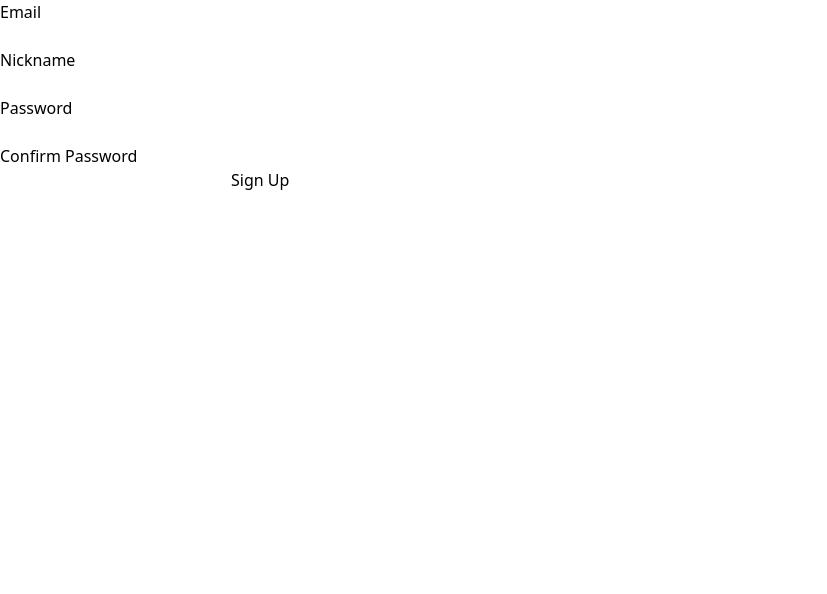
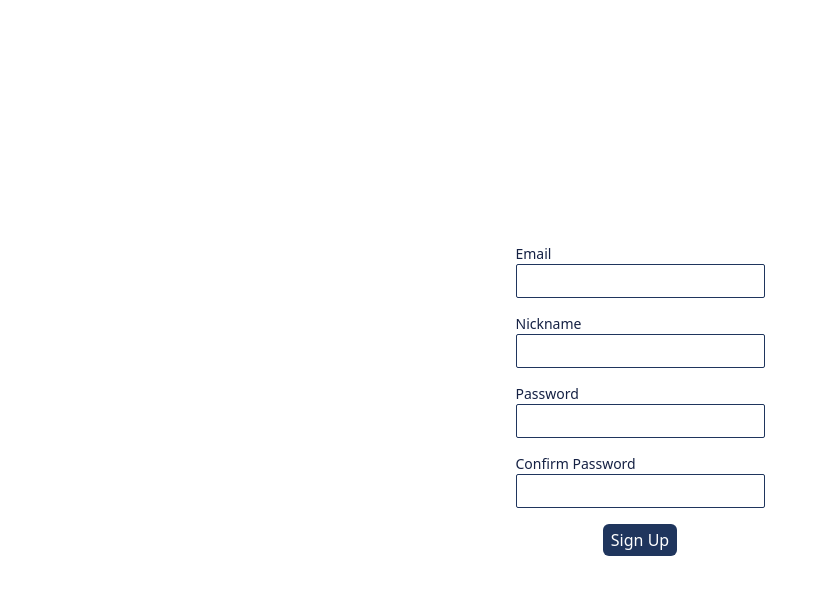
Before and after one commit to Raina-Moon/korip-web, a Next.js app: page /signup/email-verified in a window 1280 px wide. Shown: the top 594 px of the page, without its empty margins (0-827 px from the left). Built offline with nearby package versions, Linux system fonts and the light colour scheme; no server answers.

Commit message:
💄ui: enhance EmailVerifPage layout with improved styling and structure

```diff
--- a/src/app/signup/email-verified/page.tsx
+++ b/src/app/signup/email-verified/page.tsx
@@ -27,21 +27,51 @@ const EmailVerifPage = () => {
       alert("Sign up failed. Please try again.");
     }
   };
+
   return (
-    <div>
-      <p>Email</p>
-      <input value={email} onChange={(e) => setEmail(e.target.value)} />
-      <p>Nickname</p>
-      <input value={nickname} onChange={(e) => setNickname(e.target.value)} />
-      <p>Password</p>
-      <input value={password} onChange={(e) => setPassword(e.target.value)} />
-      <p>Confirm Password</p>
-      <input
-        value={confirmPassword}
-        onChange={(e) => setConfirmPassword(e.target.value)}
-      />
+    <div className="flex flex-col items-center justify-center h-screen gap-4">
+      <div className="flex flex-col gap-4">
+        <div>
+          <p className="text-primary-800 font-medium text-sm">Email</p>
+          <input
+            value={email}
+            onChange={(e) => setEmail(e.target.value)}
+            className="border border-primary-700 rounded-sm px-2 py-1 outline-none"
+          />
+        </div>
+        <div>
+          <p className="text-primary-800 font-medium text-sm">Nickname</p>
+          <input
+            value={nickname}
+            onChange={(e) => setNickname(e.target.value)}
+            className="border border-primary-700 rounded-sm px-2 py-1 outline-none"
+          />
+        </div>
+        <div>
+          <p className="text-primary-800 font-medium text-sm">Password</p>
+          <input
+            value={password}
+            onChange={(e) => setPassword(e.target.value)}
+            className="border border-primary-700 rounded-sm px-2 py-1 outline-none"
+            type="password"
+          />
+        </div>
+        <div>
+          <p className="text-primary-800 font-medium text-sm">
+            Confirm Password
+          </p>
+          <input
+            value={confirmPassword}
+            onChange={(e) => setConfirmPassword(e.target.value)}
+            className="border border-primary-700 rounded-sm px-2 py-1 outline-none"
+            type="password"
+          />
+        </div>
+      </div>
 
-      <button>Sign Up</button>
+      <button className="bg-primary-700 text-white px-2 py-1 rounded-md hover:bg-primary-500">
+        Sign Up
+      </button>
     </div>
   );
 };
```
